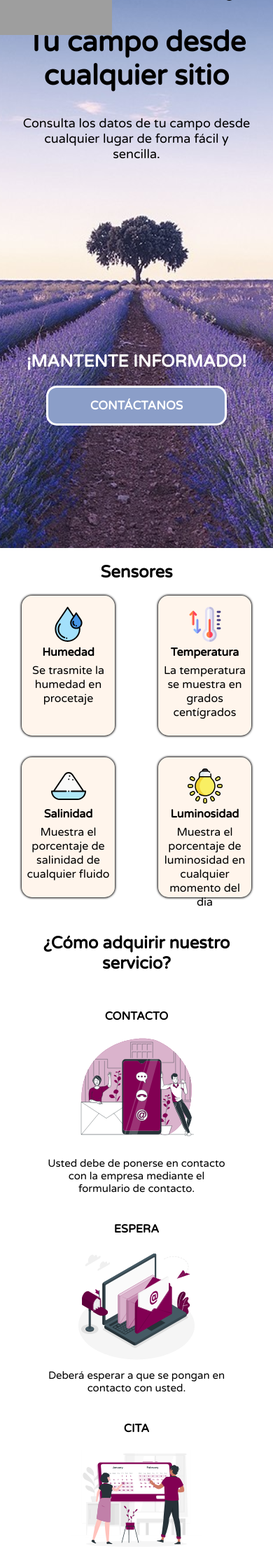
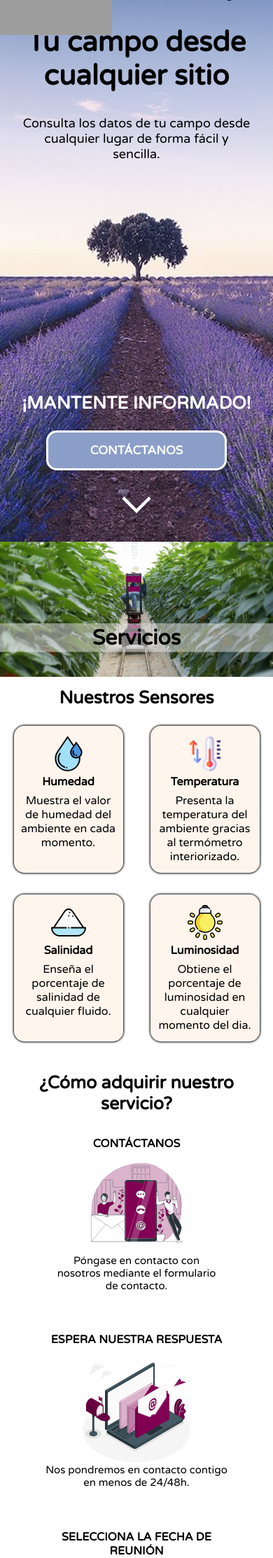
Before and after one commit to halfam/Proyecto-Web, a PHP site: page / in a window 390 px wide. Shown: the part 70-2296 px from the top of the page at 70% size. Run offline with PHP 8.4, Linux system fonts and the light colour scheme; some libraries are stand-ins or nearby versions; grey boxes are pictures that could not be loaded.

Commit message:
Cambios finales (No definitivos)

```diff
--- a/css/contacto.css
+++ b/css/contacto.css
@@ -11,7 +11,7 @@
 /*Primera parte del texto y foto*/
 .contacto-encabezado {
     background-color: #D0DCE5;
-    border-bottom: solid 4px #820153;
+    border-bottom: solid 4px #820053;
     margin-top: -0.2rem;
 }
 
@@ -58,6 +58,7 @@ p {
     width: 100%;
     height: auto;
     margin-bottom: -5px;
+    margin-top: -3px;
 }
 
 /*diseño del formulario*/
--- a/css/estilo-landingpage.css
+++ b/css/estilo-landingpage.css
@@ -4,6 +4,7 @@
     margin: 0;
     padding: 0;
   font-family: 'Varela Round', sans-serif;
+  scroll-behavior: smooth;
   }
 
 /*Imagen de fondo y estilo*/
@@ -12,17 +13,16 @@
     background-image: url(../img/fondo.jpg);
     background-position: center center;
     background-size: cover;
-  padding-bottom: 25%;
   }
 
 /*Diseño del fondo en vista de pantalla*/
 .fondo{
-  height: 100%;
+  height: 100vh;
 }
 
 /*Diseño del texto principal (texto de reclamo)*/
 .texto-encabezado{
-  padding-bottom:40%;
+  padding-bottom:25%;
   align-items: center;
   text-align: center;
   justify-content: center;
@@ -41,7 +41,7 @@
 
 /*Diseño del contenedor promoción*/
 .promocion{
-  padding-bottom: 20%;
+  margin-top: 30%;
   align-items: center;
   text-align: center;
 }
@@ -58,7 +58,7 @@
   .boton_personalizado{
     text-decoration: none;
     padding: 15px 60px;
-    font-weight: 700;
+    font-weight: 600;
     font-size: 17px;
     color: white;
     background-color: #8b9ec8;
@@ -83,3 +83,90 @@
   .boton_personalizado:active{
     background: #8b9ec8;
   }
+
+
+
+
+
+
+
+
+
+.scroll-down {
+  height: 20px;
+  width: 100%;
+  position: absolute;
+  bottom: 40px;
+  border-radius: 50px;
+}
+
+.finscroll {
+  height: 60px;
+  width: 100%;
+  position: absolute;
+  bottom: 0px;
+
+}
+
+.scroll-down::before,
+.scroll-down::after {
+  content: "";
+  position: absolute;
+  top: 20%;
+  left: 50%;
+  height: 25px;
+  width: 25px;
+  transform: translate(-50%, -100%) rotate(45deg);
+  border: 4px solid white;
+  border-top: transparent;
+  border-left: transparent;
+  animation: scroll-down 1s ease-in-out infinite;
+}
+
+
+@keyframes scroll-down {
+  0% {
+    /* top:20%; */
+    opacity: 0;
+  }
+  30% {
+    opacity: 1;
+  }
+  60% {
+    opacity: 1;
+  }
+  100% {
+    top: 90%;
+    opacity: 0;
+  }
+}
+
+
+
+.servicios-encabezado {
+  font-family: 'Varela Round', sans-serif;
+  margin: 0 auto;
+  text-align: center;
+}
+
+#nosotros-img {
+  width: 100%;
+  height: auto;
+  margin-bottom: -3px;
+}
+.servicios-principal{
+  position: relative;
+  display: inline-block;
+}
+
+.dentro{
+  position: absolute;
+  top: 70%;
+  left: 50%;
+  transform: translate(-50%, -50%);
+  padding: 2px;
+  font-size: 20px;
+  background: #EAEAEA80;
+  width: 100%;
+  color: black;
+}
--- a/css/nosotros.css
+++ b/css/nosotros.css
@@ -53,9 +53,9 @@
         transform: translate(-50%, -50%);
         padding: 2px;
         font-size: 20px;
-        background: #79797990;
+        background: #EAEAEA80;
         width: 100%;
-        color: white;
+        color: black;
     }
 
     .quienes-somos{
--- a/css/servicios.css
+++ b/css/servicios.css
@@ -3,116 +3,140 @@
     padding: 0;
     margin: 0;
     box-sizing: border-box;
+    font-family: 'Varela Round', sans-serif;
 }
 @media screen and (max-width: 900px) {
+    .titulo {
+        text-align: center;
+        text-decoration: bold;
+        padding: 2% 5% 5% 5%;
+        margin-top: 5px;
 
-    .titulo {
-        padding-top: 5%;
-        padding-bottom: 5%;
-        text-align: center;
-        font-family: 'Varela Round', sans-serif;
-        text-decoration: bold;
-        padding-right: 5%;
-        padding-left: 5%;
     }
-    .texto-explicativo{
-        font-family: 'Varela Round', sans-serif;
-        font-size: 15px;
-    }
+
+    /*.texto-explicativo{*/
+    /*    font-family: 'Varela Round', sans-serif;*/
+    /*    font-size: 15px;*/
+    /*}*/
+
     .display{
         display: flex;
         text-align: center;
         align-items: center;
         padding-bottom: 8%;
     }
+
     .sens{
         height: 50px;
         width: 50px;
 
     }
+
     .divisiones{
-        height: 200px;
+        height: 210px;
         width: 40%;
-        padding-right: 1%;
-        padding-left: 1%;
-        padding-top: 4%;
-        padding-bottom: 4%;
-        margin-left: 8%;
-        margin-right: 8%;
+        padding: 4% 2% 4% 2%;
+        margin: auto;
         background-color: #FFECD980;
         border-radius: 15px;
         text-align: center;
+        position: center;
         align-items: center;
+        justify-content: center;
         box-shadow: 0px 0px 3px 1px black;
     }
+
     .text-sensores{
-        font-family: 'Varela Round', sans-serif;
         text-align: center;
         margin-bottom: 5%;
     }
+
     .contacto {
-        padding-top: 8%;
+        padding-top: 2%;
+        padding-left: 20%;
+        padding-right: 20%;
+        text-align: center;
+        align-items: center;
+    }
+
+    .img1{
+       margin-bottom: -4%;
+        width: 65%;
+    }
+
+    .espera {
+        padding-top: 15%;
         padding-left: 16%;
         padding-right: 16%;
         text-align: center;
         align-items: center;
-        font-family: 'Varela Round', sans-serif;
+    }
+    .img2{
+        margin-bottom: -4%;
+        width: 65%;
     }
 
-    .img1{
-        width: 70%;
-    }
-
-    .espera {
-        padding-top: 10%;
+    .cita {
+        padding-top: 15%;
         padding-left: 16%;
         padding-right: 16%;
         text-align: center;
         align-items: center;
-        font-family: 'Varela Round', sans-serif;
     }
-    .img2{
-        width: 70%;
+    .img3{
+        margin-bottom: -4%;
+        width: 65%;
     }
 
-    .cita {
-        padding-top: 10%;
+    .instalacion {
+        padding-top: 15%;
         padding-left: 16%;
         padding-right: 16%;
         text-align: center;
         align-items: center;
-        font-family: 'Varela Round', sans-serif;
     }
-    .img3{
-        width: 70%;
+    .img4{
+        margin-bottom: -4%;
+        width: 65%;
     }
 
-    .instalacion {
-        padding-top: 10%;
+    .credenciales {
+        padding-top: 15%;
         padding-left: 16%;
         padding-right: 16%;
         text-align: center;
         align-items: center;
-        font-family: 'Varela Round', sans-serif;
-    }
-    .img4{
-        width: 70%;
-    }
-
-    .credenciales {
-        padding-top: 10%;
-        padding-left: 16%;
-        padding-right: 16%;
-        text-align: center;
-        align-items: center;
-        font-family: 'Varela Round', sans-serif;
         padding-bottom: 10%;
     }
     .img5{
-        width: 70%;
+        margin-bottom: -4%;
+        width: 65%;
     }
     .text{
         font-size: 15px;
     }
 
+    h2{
+        font-size: 25px;
+        margin-bottom: 5px;
+    }
+
+.masinfo{
+    text-align: center;
+    margin: -30px 0px 20px 0px;
+    padding-left: 16%;
+    padding-right: 16%;
+    font-size: 15px;
 }
+
+.a{
+    color: #820053;
+    text-decoration: underline;
+    font-size: 15px;
+}
+
+    .sencillo{
+        padding-top: 15%;
+    }
+
+}
--- a/header.php
+++ b/header.php
@@ -47,7 +47,7 @@
                     </li>
 
                     <li class="nav-link" style="--i: 0.3s">
-                        <a href="#">Servicios</a>
+                        <a href="#sensores">Servicios</a>
 
                     </li>
 
--- a/index.php
+++ b/index.php
@@ -17,7 +17,6 @@
 
     <body>
         <?php include_once 'header.php'?>
-
         <div class="fondo blur" id="fondo">
             <!-- texto de reclamo-->
             <div class="texto-encabezado">
@@ -32,63 +31,96 @@
                 <a href="contacto.php"><button type="button" class="boton_personalizado">CONTÁCTANOS</button></a>
             </div>
         </div>
+
+        <!-- Botón scroll down-->
+        <a class="desliz" href="#sensores">
+            <div class="scroll-down"></div>
+        </a>
+
+        <div class="finscroll" id="sensores"></div>
+        <section class="servicios-encabezado blur" >
+        <!-- Fin Botón scroll down-->
+
+            <!-- Sección Servicios-->
+            <div class="servicios-principal">
+                <div class="dentro"><h1>Servicios</h1></div>
+                <img src="img/servicios.jpg" alt="nosotros-img" id="nosotros-img">
+            </div>
+        </section>
+
         <!-- inicio sección sensores-->
-
         <section class="sensores blur">
-            <h2 class="titulo">Sensores</h2>
+            <h2 class="titulo" >Nuestros Sensores</h2>
             <div class="display">
                 <div class="divisiones">
                 <img src="img/humedad.svg" alt="humedad" class="sens">
                 <p class="text-sensores"><b>Humedad</b></p>
-                    <p>Se trasmite la humedad en procetaje</p>
+                    <p>Muestra el valor de humedad del ambiente en cada momento.</p>
                 </div>
                 <div class="divisiones">
                 <img src="img/temperatura.svg" alt="temperatura" class="sens">
                 <p class="text-sensores"><b>Temperatura</b></p>
-                    <p>La temperatura se muestra en grados centígrados</p>
+                    <p>Presenta la temperatura del ambiente gracias al
+                        termómetro interiorizado.
+                    </p>
                 </div>
             </div>
             <div class="display">
                 <div class="divisiones">
                     <img src="img/salinidad.svg" alt="salinidad" class="sens">
                     <p class="text-sensores"><b>Salinidad</b></p>
-                    <p>Muestra el porcentaje de salinidad de cualquier fluido</p>
+                    <p>Enseña el porcentaje de salinidad de cualquier fluido.</p>
                 </div>
                 <div class="divisiones">
                     <img src="img/luz.svg" alt="luz" class="sens">
                     <p class="text-sensores"><b>Luminosidad</b></p>
-                    <p>Muestra el porcentaje de luminosidad en cualquier momento del dia</p>
+                    <p>Obtiene el porcentaje de luminosidad en cualquier momento del dia.</p>
                 </div>
             </div>
-        </section>
+
 
         <section class="adquirir_servicios blur">
             <h2 class="titulo">¿Cómo adquirir nuestro servicio?</h2>
             <div class="contacto">
-                <h4><b>CONTACTO</b></h4>
+                <h4><b>CONTÁCTANOS</b></h4>
                 <img src="img/contacto.svg" alt="contacto" class="img1">
-                <p class="text">Usted debe de ponerse en contacto con la empresa mediante el formulario de contacto.</p>
+                <p class="text">Póngase en contacto con nosotros mediante el formulario de contacto.</p>
             </div>
+
             <div class="espera">
-                <h4><b>ESPERA</b></h4>
+                <h4><b>ESPERA NUESTRA RESPUESTA</b></h4>
                 <img src="img/email.svg" alt="espera" class="img2">
-                <p class="text">Deberá esperar a que se pongan en contacto con usted.</p>
+                <p class="text">Nos pondremos en contacto contigo en menos de 24/48h.</p>
             </div>
-            <div class="cita">
-                <h4><b>CITA</b></h4>
+            <div class
+                 ="cita">
+                <h4><b>SELECCIONA LA FECHA DE REUNIÓN</b></h4>
                 <img src="img/cita.svg" alt="cita" class="img3">
-                <p class="text">Se concretará una cita, para concretar cuáles son los sensores necesarios para el campo en cuestión.</p>
+                    <p class="text">Elegiremos una fecha que se adapte a tu horario para poder revisar tu terreno y
+                    elegir los sensores necesarios.</p>
             </div>
+
             <div class="instalacion">
-                <h4><b>INSTALACIÓN</b></h4>
+                <h4><b>RECIBE LA INSTALACIÓN</b></h4>
                 <img src="img/instalation.svg" alt="instalación" class="img4">
-                <p class="text">El profesional realizará la instalación de la sonda, con los sensores necesarios.</p>
+                <p class="text">Una vez acordados los sensores necesarios, uno de nuestros profesionales
+                    realizará la instalación.</p>
             </div>
             <div class="credenciales">
-                <h4><b>CREDENCIALES</b></h4>
+                <h4><b>ACCEDE A LA PÁGINA WEB</b></h4>
                 <img src="img/password.svg" alt="credenciales" class="img5">
-                <p class="text">Finalmente, se le facilitará el usuario y la contraseña, para que pueda consultar los datos de su campo cuando sea necesario.</p>
+                <p class="text">Finalmente, te otorgaremos tus credenciales para poder consultar en la web todos los
+                datos de tu terreno.</p>
+
+                <h4 class="sencillo"><b>¡ASÍ DE SENCILLO!</b></h4>
             </div>
+
+            <section class="masinfo"
+            <p>Si deseas conocer más información o adquirir nuestro servicio, no dudes
+                en contactarnos mediante nuestro:</p> <a href="contacto.php" class="a">Formulario
+                de contacto</a>
+        </section>
+
         </section>
             <?php include_once 'footer.php';?>
     </body>
```
Also changed, not shown: img/servicios.jpg (added).
